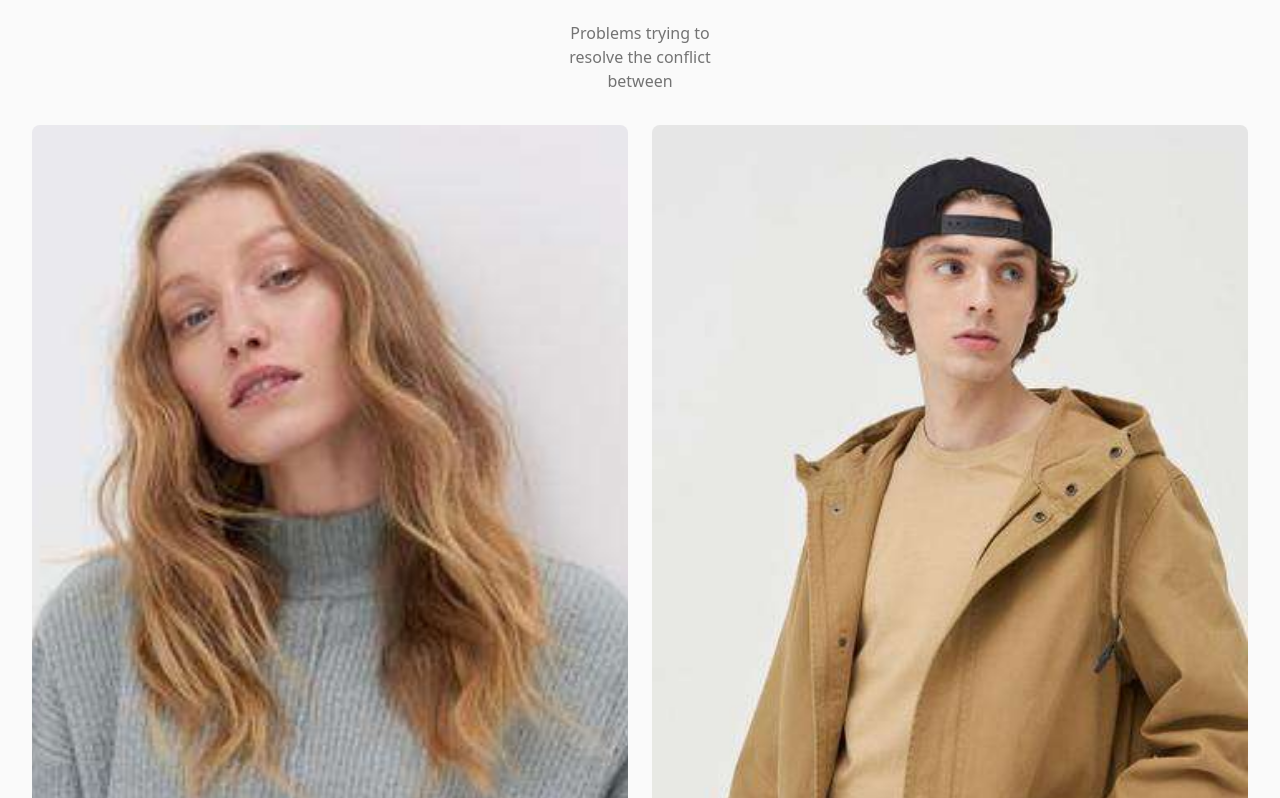
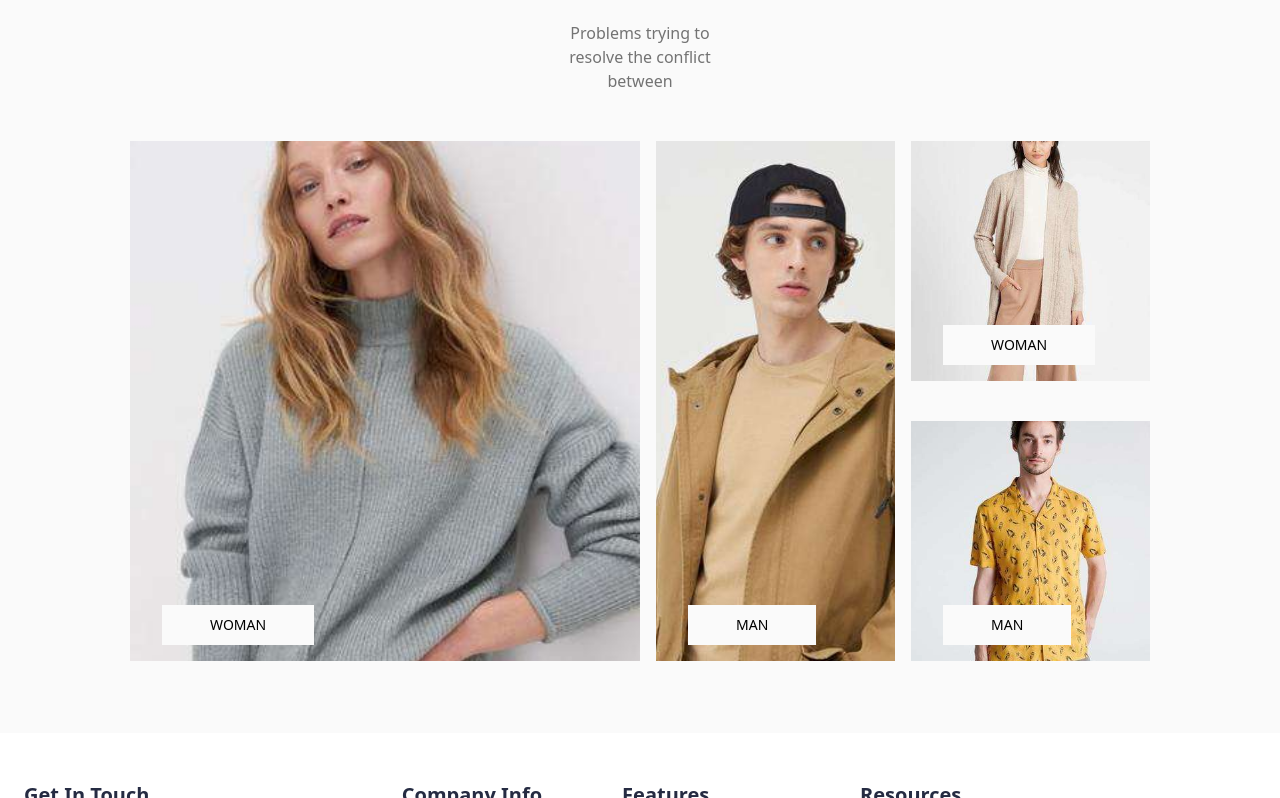
Before and after one commit to Ceren-kilicoglu/Lunesta, a React (Vite) app: page / in a window 1280 px wide. Shown: the part 842-1640 px from the top of the page. Built offline with nearby package versions, Linux system fonts and the light colour scheme; a web font is replaced by a local one.

Commit message:
update code and css

```diff
--- a/src/pages/Shopcard.jsx
+++ b/src/pages/Shopcard.jsx
@@ -3,34 +3,75 @@ import { data } from '../data/data';
 
 function ShopCard() {
     return (
-        <div className='bg-gwhit h-max-content p-8'>
+        <div className='bg-gwhit h-max-content p-8 '>
             <div className='flex flex-col items-center gap-3 mt-12'>
                 <h3 className='text-3xl text-brand font-bold'>{data.shopcard[0].title}</h3>
                 <p className='text-stext text-base w-[193px] text-center'>{data.shopcard[0].text}</p>
             </div>
 
-            <div className="grid grid-cols-1 sm:grid-cols-2 lg:grid-cols-4 gap-4 mt-8">
-                {data.shopcard.slice(1).map((item, index) => (
-                    <div
-                        key={item.id}
-                        className={`relative ${index === 0 ? 'lg:col-span-2 lg:row-span-2' :
-                            index === 1 ? 'lg:col-span-2' : ''
-                            }`}
+            <div className="flex flex-col flex-grow sm:flex-row sm:gap-x-4  mt-12 w-max-screen sm:flex-wrap justify-center">
+                {/* İlk öğe: WOMAN */}
+                <div className="">
+                    <img
+                        src={data.shopcard[1].img}
+                        alt={data.shopcard[1].buttonText}
+                        className="lg:w-[510px] lg:h-[520px] object-cover"
+                    />
+                    <button
+                        onClick={() => window.location.href = data.shopcard[1].buttonLink}
+                        className="relative bottom-14 left-8 text-black bg-gwhit hover:bg-pinky hover:text-white  font-medium  text-sm px-5 py-2.5  "
                     >
+                        {data.shopcard[1].buttonText}
+                    </button>
+                </div>
+
+                {/* İkinci öğe: MAN */}
+                <div className="">
+                    <img
+                        src={data.shopcard[2].img}
+                        alt={data.shopcard[2].buttonText}
+                        className="lg:w-[239px] lg:h-[520px] object-cover"
+                    />
+                    <button
+                        onClick={() => window.location.href = data.shopcard[2].buttonLink}
+                        className="relative bottom-14 left-8 text-black bg-gwhit hover:bg-pinky hover:text-white  font-medium  text-sm px-5 py-2.5 "
+                    >
+                        {data.shopcard[2].buttonText}
+                    </button>
+                </div>
+                <div className='md:flex lg:flex-col md:gap-x-4'>
+                    {/* Üçüncü öğe: WOMAN */}
+                    <div className="">
                         <img
-                            src={item.img}
-                            alt={item.buttonText}
-                            className="w-full h-full object-cover rounded-lg"
+                            src={data.shopcard[3].img}
+                            alt={data.shopcard[3].buttonText}
+                            className=" lg:w-[239px] lg:h-[240px] object-cover"
                         />
                         <button
-                            onClick={() => window.location.href = item.buttonLink}
-                            className="absolute bottom-4 left-1/2 transform -translate-x-1/2 bg-gwhit font-semibold text-brand px-4 py-2 rounded-sm shadow-md hover:bg-pinky hover:text-white transition-all duration-300"
+                            onClick={() => window.location.href = data.shopcard[3].buttonLink}
+                            className="relative bottom-14 left-8 text-black bg-gwhit hover:bg-pinky hover:text-white  font-medium  text-sm px-5 py-2.5 "
                         >
-                            {item.buttonText}
+                            {data.shopcard[3].buttonText}
                         </button>
                     </div>
-                ))}
+
+                    {/* Dördüncü öğe: MAN */}
+                    <div className="">
+                        <img
+                            src={data.shopcard[4].img}
+                            alt={data.shopcard[4].buttonText}
+                            className="lg:w-[239px] lg:h-[240px] object-cover"
+                        />
+                        <button
+                            onClick={() => window.location.href = data.shopcard[4].buttonLink}
+                            className="relative bottom-14 left-8 text-black bg-gwhit hover:bg-pinky hover:text-white  font-medium  text-sm px-5 py-2.5 "
+                        >
+                            {data.shopcard[4].buttonText}
+                        </button>
+                    </div>
+                </div>
             </div>
+
         </div>
     );
 }
```
